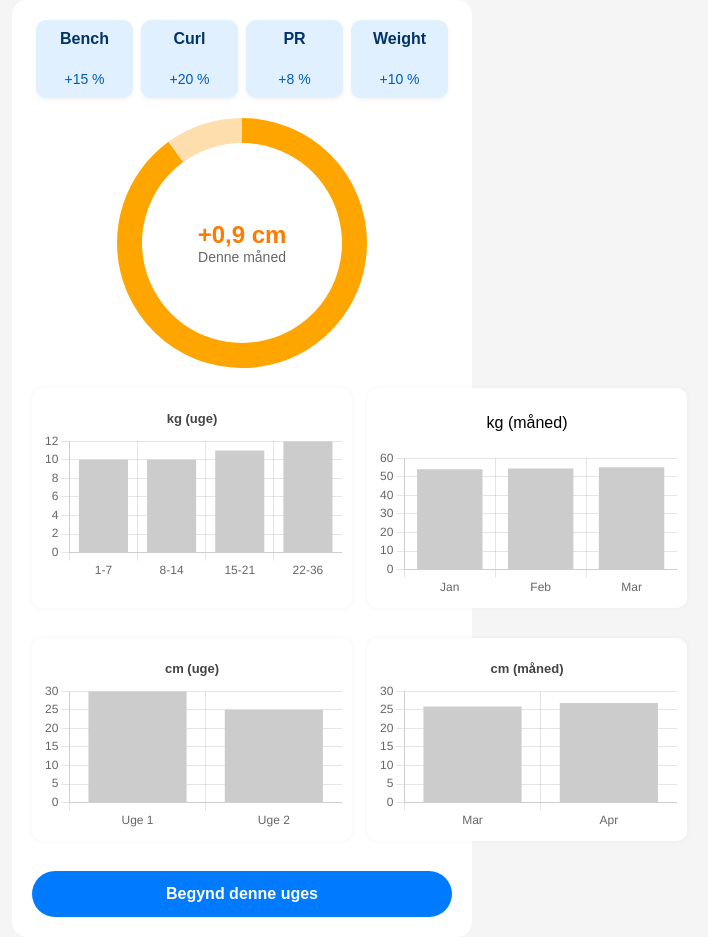
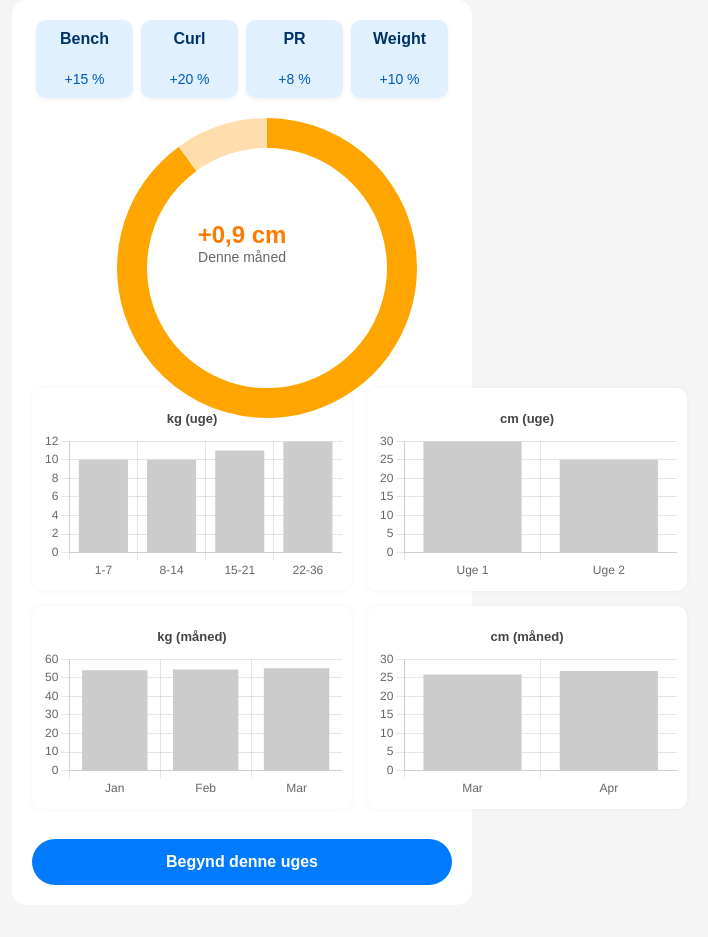
Before and after one commit to Remaxcoder/TrngTrkr, a plain HTML site: page index.html in a window 1280 px wide. Shown: the whole page, without its empty margins (398-1106 px from the left). After the commit the page ends 905 px from the top, so only its background shows below. Drawn offline with nearby package versions, Linux system fonts and the light colour scheme.

Commit message:
Update index.html

```diff
--- a/index.html
+++ b/index.html
@@ -5,6 +5,8 @@
   <meta name="viewport" content="width=device-width, initial-scale=1.0"/>
   <title>Fitness Tracker Home</title>
   <link rel="stylesheet" href="style.css" />
+  <meta name="apple-mobile-web-app-capable" content="yes" />
+<meta name="apple-mobile-web-app-status-bar-style" content="black-translucent" />
 </head>
 <body>
   <div class="container">
@@ -19,7 +21,7 @@
 
     <!-- Cirkel fremgang -->
     <div class="circle-progress">
-      <canvas id="circleChart" width="250" height="250"></canvas>
+      <canvas id="circleChart"></canvas>
       <div class="circle-text">
         <div class="big">+0,9 cm</div>
         <div class="small">Denne måned</div>
@@ -32,21 +34,20 @@
         <p>kg (uge)</p>
         <canvas id="kgWeek"></canvas>
       </div>
-      <div class="chart-boxy">
-        <p>kg (måned)</p>
-        <canvas id="kgMonth"></canvas>
-      </div>
-    </div>
-    <div class="chart-griddy">
       <div class="chart-box">
         <p>cm (uge)</p>
         <canvas id="cmWeek"></canvas>
       </div>
-        <div class="chart-box">
-          <p>cm (måned)</p>
-          <canvas id="cmMonth"></canvas>
-        </div>
+      <div class="chart-box">
+        <p>kg (måned)</p>
+        <canvas id="kgMonth"></canvas>
+      </div>
+      <div class="chart-box">
+        <p>cm (måned)</p>
+        <canvas id="cmMonth"></canvas>
+      </div>
     </div>
+
 
     <!-- Knap -->
     <button class="main-btn">Begynd denne uges</button>
```
